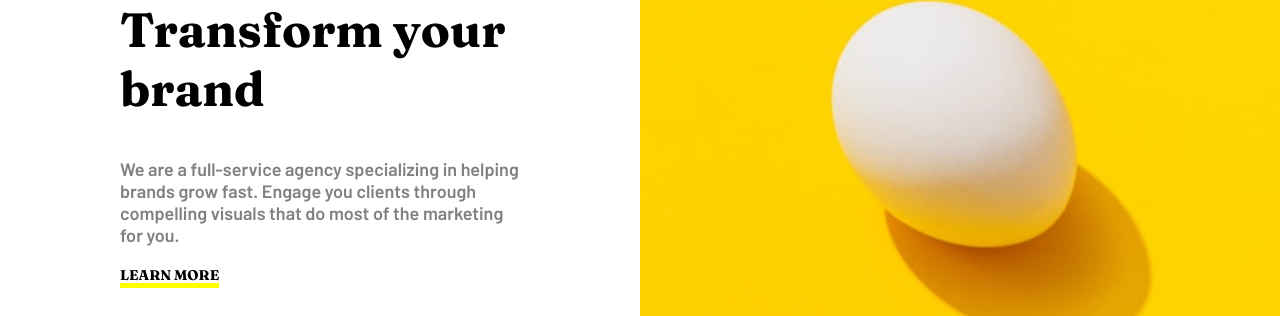
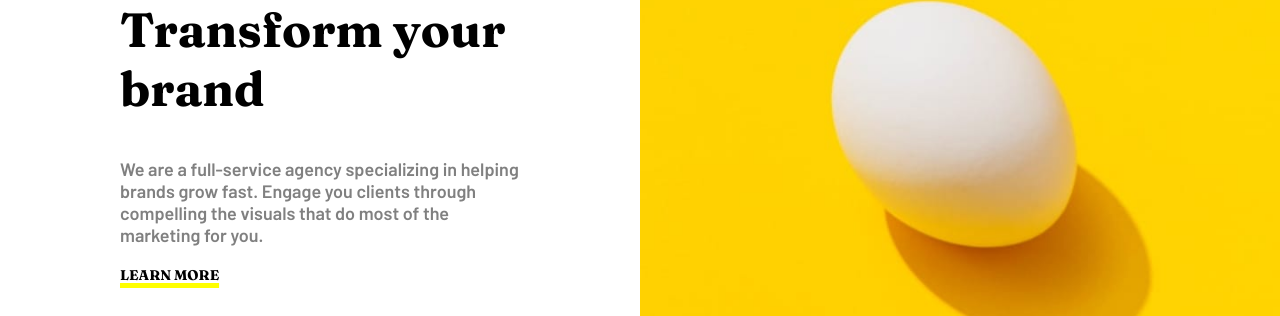
Before and after one commit to viswavishu/sunnyside, a plain HTML site: page index.html in a window 1280 px wide. Shown: the part 920-1236 px from the top of the page. Drawn offline with Linux system fonts and the light colour scheme.

Commit message:
adds few changes to the files

```diff
--- a/index.html
+++ b/index.html
@@ -43,7 +43,7 @@
                     <h2 class="item1--text__h2">Transform your brand</h2>
                     <p class="item1--text__p">We are a full-service agency specializing
                         in helping brands grow fast. Engage you clients
-                        through compelling visuals that do most of the
+                        through compelling the visuals that do most of the
                         marketing for you.
                     </p>
                     <h3 class="item1--text__h3"><a href="#"> LEARN MORE</a></h3>
```
Also changed, not shown: css/style.css (line endings or trailing spaces).
